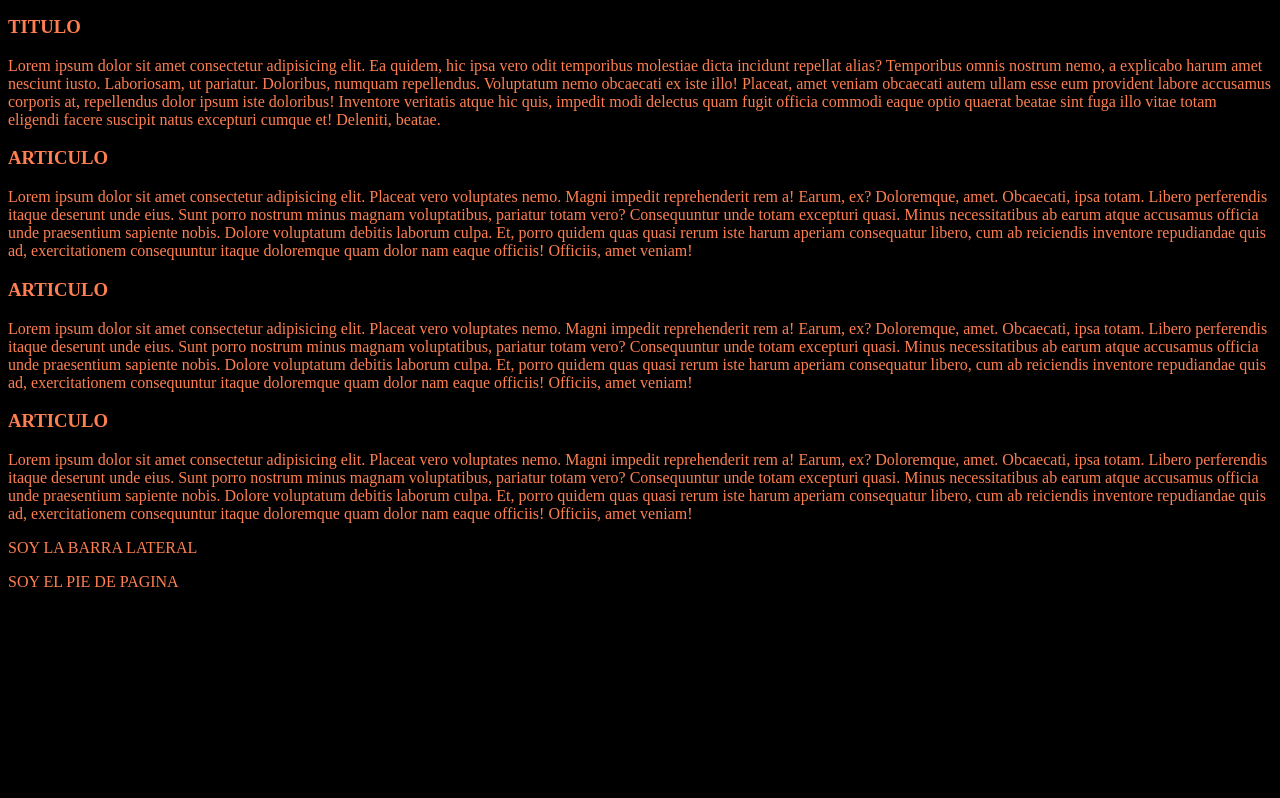
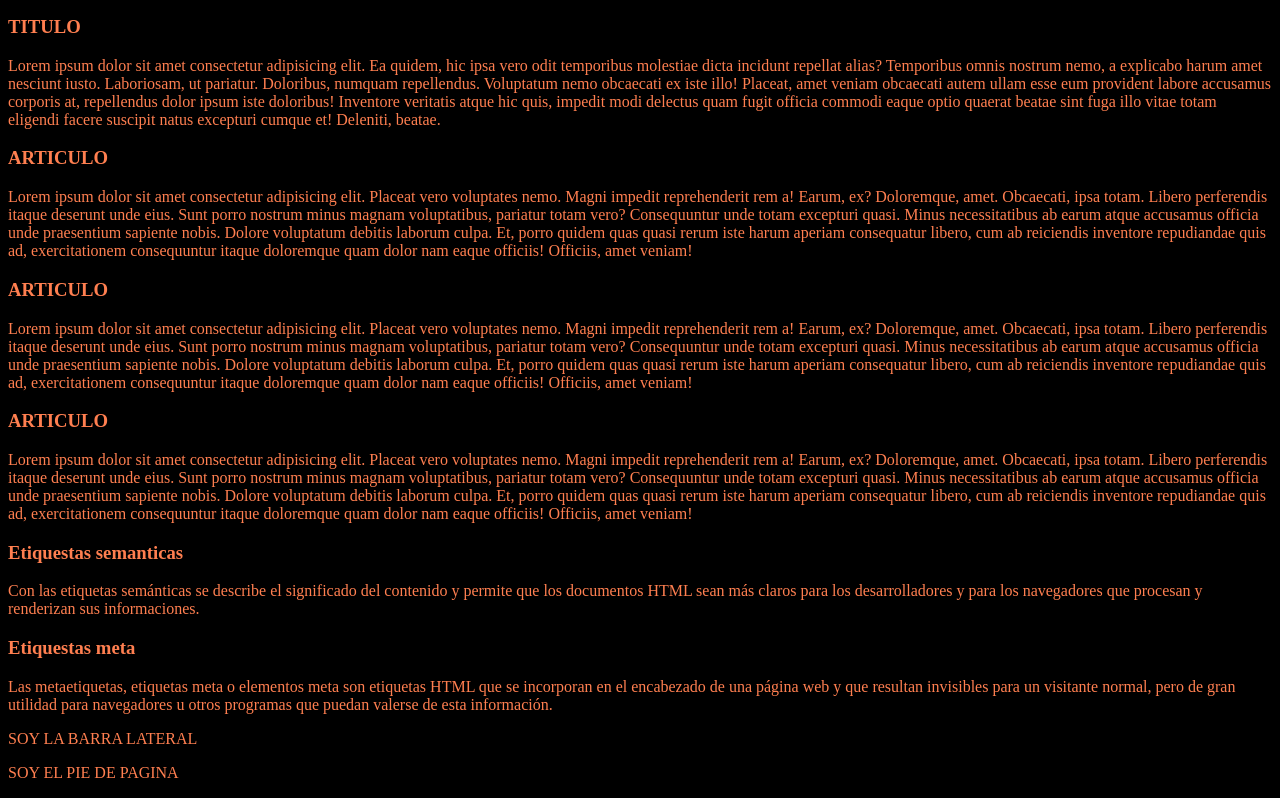
Before and after one commit to ViridianaLeal/HTML, a plain HTML site: page semanticas/index.html in a window 1280 px wide. Shown: the part 1589-2387 px from the top of the page. Before the commit the page ends 2196 px from the top, so only its background shows below. Drawn offline with Linux system fonts and the light colour scheme.

Commit message:
semanticaso

```diff
--- a/semanticas/index.html
+++ b/semanticas/index.html
@@ -7,7 +7,7 @@
     <meta name="description" content="Descripción de la página">
     <meta name="keywords" content="Hola,buenos dias,semanticas,lola">
     <meta name="author" content="HOLA HOLA">
-    <meta http-equiv="refresh" content="3;url=http://google.com">
+    <meta http-equiv="refresh" content="10;url=http://google.com">
     <title>ETIQUETAS SEMANTICAS</title>
     <style>
         body{
@@ -127,6 +127,22 @@
                 </article>
             </section>
         </main>
+        <main>
+            <section>
+                <article>
+                    <h1>Etiquestas semanticas </h1>
+                    <p>Con las etiquetas semánticas se describe el significado del contenido y permite que los documentos HTML sean más claros para los desarrolladores y para los navegadores que procesan y renderizan sus informaciones.</p>
+                </article>
+            </section>
+        </main>
+        <main>
+            <section>
+                <article>
+                    <h1>Etiquestas meta </h1>
+                    <p>Las metaetiquetas, etiquetas meta o elementos meta son etiquetas HTML que se incorporan en el encabezado de una página web y que resultan invisibles para un visitante normal, pero de gran utilidad para navegadores u otros programas que puedan valerse de esta información.</p>
+                </article>
+            </section>
+        </main>
 
 
     </main>
```
